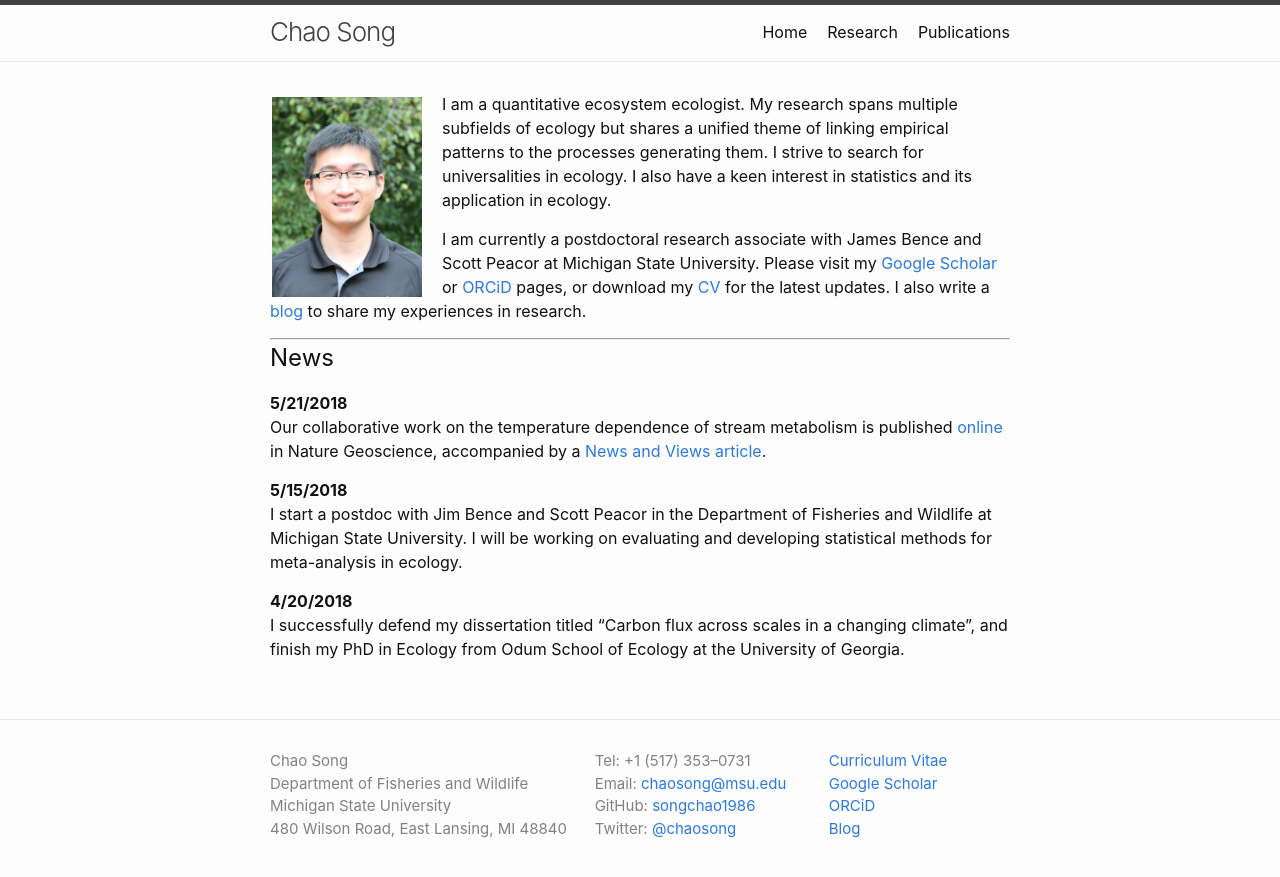
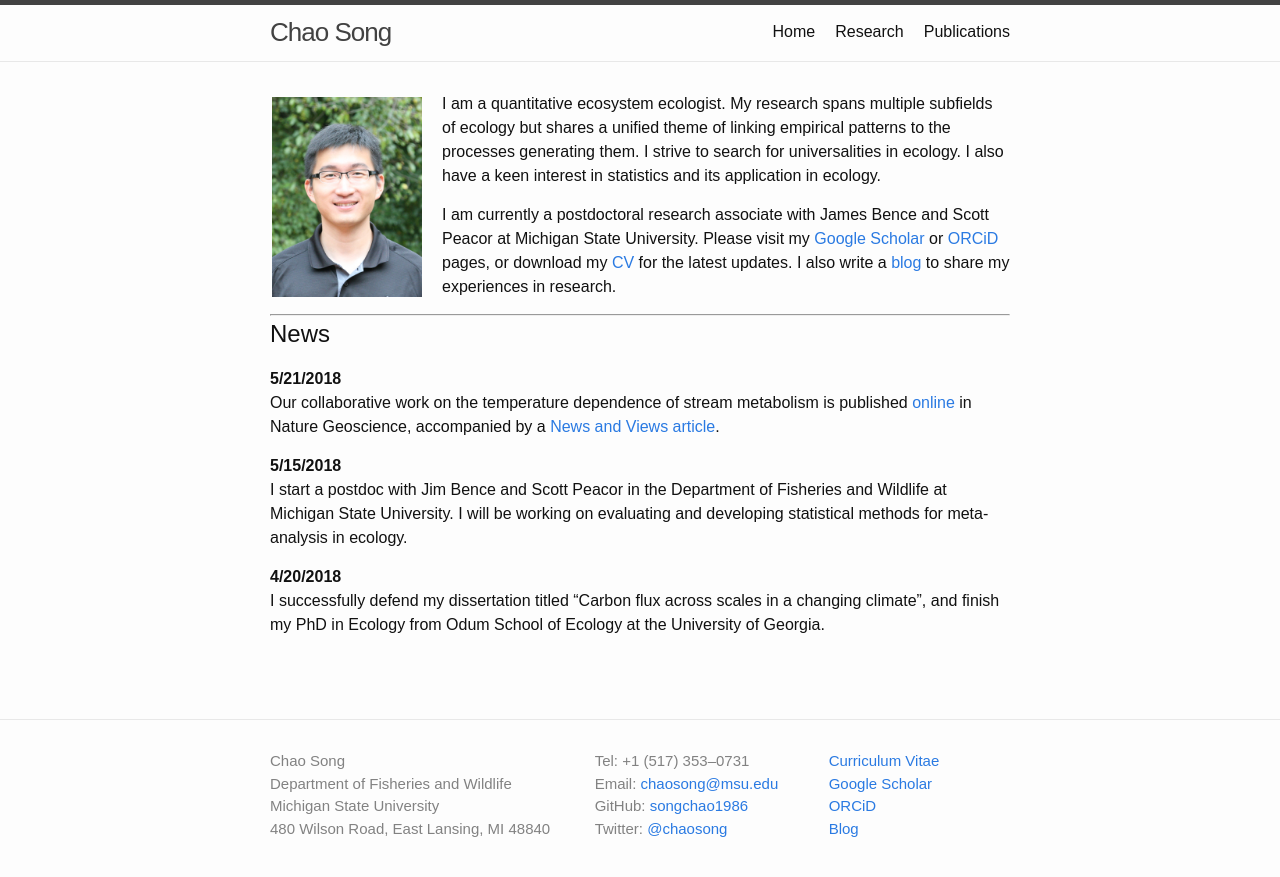
Before and after one commit to songchao1986/songchao1986.github.io, a Jekyll site: the page built from index.md, in a window 1280 px wide. Shown: the top 877 px of the page. Built offline with Jekyll 4.4.1, drawn with Linux system fonts in a browser that asks for light colours.

Commit message:
Update minima.scss

```diff
--- a/_sass/minima.scss
+++ b/_sass/minima.scss
@@ -2,7 +2,7 @@
 
 // Define defaults for each variable.
 
-$base-font-family: -apple-system, BlinkMacSystemFont, "Segoe UI", Roboto, Helvetica, Arial, sans-serif, "Apple Color Emoji", "Segoe UI Emoji", "Segoe UI Symbol" !default;
+$base-font-family:  Arial, !default;
 $base-font-size:   16px !default;
 $base-font-weight: 400 !default;
 $small-font-size:  $base-font-size * 0.875 !default;
```
